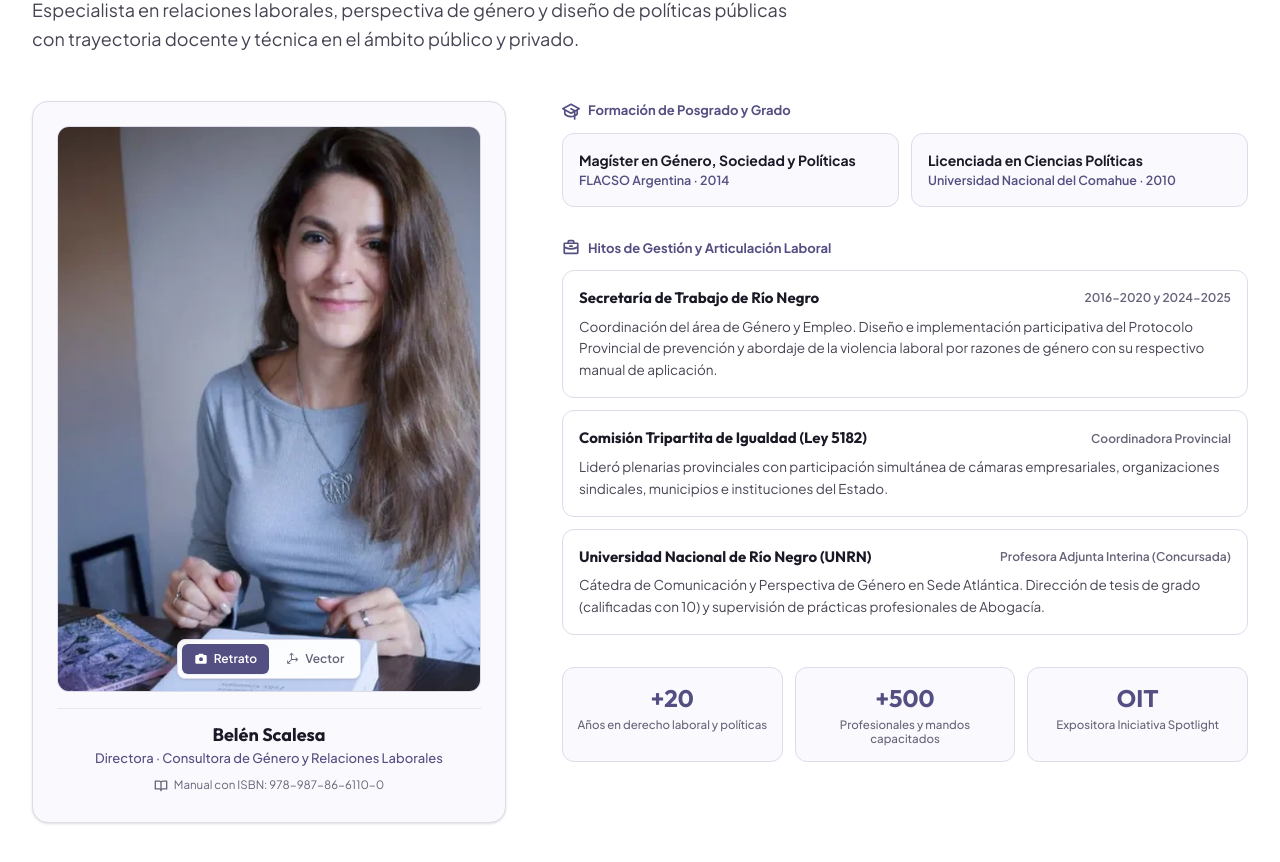
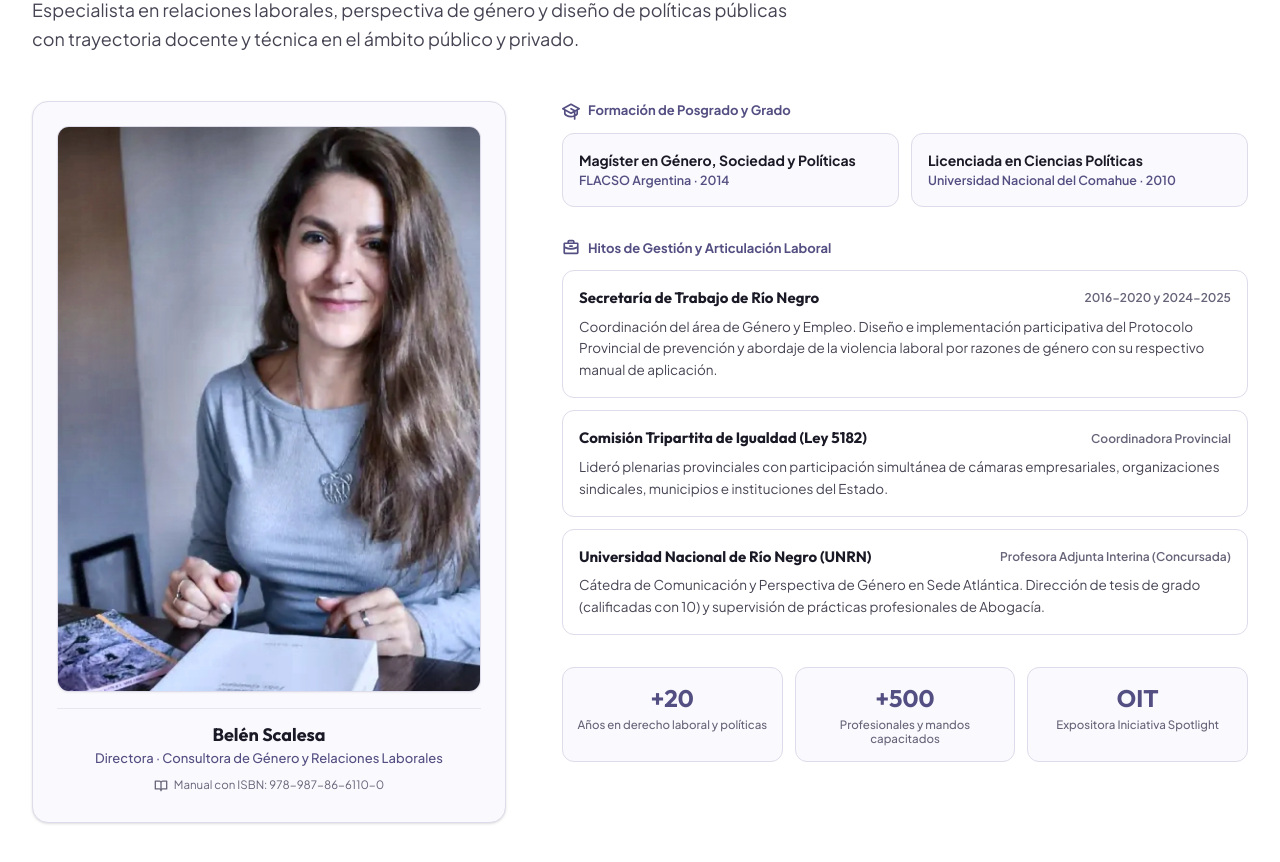
Before and after one commit to TritSoftwareFactory/ConsultoraIgualdad, a Next.js app: page / in a window 1280 px wide. Shown: the part 6015-6877 px from the top of the page. Built offline with nearby package versions, Linux system fonts and the light colour scheme.

Commit message:
feat(trajectory): remove vector toggle to display pure portrait, upscale and enhance portrait image quality (2x Lanczos4, CLAHE & unsharp mask)

```diff
--- a/src/components/TrajectoryProfile.tsx
+++ b/src/components/TrajectoryProfile.tsx
@@ -1,12 +1,9 @@
 "use client";
 
-import { useState } from "react";
 import Image from "next/image";
-import { GraduationCap, BookOpen, Briefcase, Camera, VectorThree } from "@phosphor-icons/react";
+import { GraduationCap, BookOpen, Briefcase } from "@phosphor-icons/react";
 
 export function TrajectoryProfile() {
-  const [viewMode, setViewMode] = useState<"photo" | "vector">("photo");
-
   return (
     <section id="trayectoria" className="py-16 md:py-24 bg-white border-b border-[#dedbea]/60">
       <div className="max-w-7xl mx-auto px-4 sm:px-6 lg:px-8">
@@ -27,66 +24,23 @@ export function TrajectoryProfile() {
           </p>
         </div>
 
-        {/* Main Grid: Portrait with view toggle on left, Credentials on right */}
+        {/* Main Grid: Portrait on left, Credentials on right */}
         <div className="grid grid-cols-1 lg:grid-cols-12 gap-10 lg:gap-14 items-start">
 
-          {/* Left Column: Portrait Card with Photo / Vector switcher */}
+          {/* Left Column: Portrait Card */}
           <div className="lg:col-span-5">
             <div className="bg-[#faf9fd] rounded-2xl border border-[#dedbea] p-5 sm:p-6 shadow-sm">
 
               {/* Media Container */}
-              <div className="relative aspect-[4/5] sm:aspect-[3/4] w-full rounded-xl overflow-hidden bg-[#e4e1ed] border border-[#dedbea]">
-                {viewMode === "photo" ? (
+              <div className="relative aspect-[4/5] sm:aspect-[3/4] w-full rounded-xl overflow-hidden bg-[#e4e1ed] border border-[#dedbea] shadow-xs">
                 <Image
                   src="/images/belen-scalesa.webp"
                   alt="Retrato fotográfico de Belén Scalesa, Directora de Igualdad Consultora"
                   fill
-                    className="object-cover object-top transition-opacity duration-300"
+                  sizes="(max-width: 768px) 100vw, (max-width: 1200px) 40vw, 450px"
+                  className="object-cover object-top"
                   priority
                 />
-                ) : (
-                  <div className="relative w-full h-full p-2 flex items-center justify-center bg-[#f6f5fa]">
-                    <Image
-                      src="/images/belen-vector.svg"
-                      alt="Vectorización de identidad de Belén Scalesa"
-                      fill
-                      className="object-contain transition-opacity duration-300"
-                    />
-                  </div>
-                )}
-
-                {/* View Mode Toggle inside bottom corner (Sober control) */}
-                <div className="absolute bottom-3 left-3 right-3 flex justify-center">
-                  <div className="inline-flex items-center p-1 rounded-lg bg-white/95 backdrop-blur-md border border-[#dedbea] shadow-sm gap-1">
-                    <button
-                      type="button"
-                      onClick={() => setViewMode("photo")}
-                      className={`inline-flex items-center gap-1.5 px-3 py-1.5 rounded-md text-[12px] font-semibold transition-all ${
-                        viewMode === "photo"
-                          ? "bg-[#544f82] text-white shadow-xs"
-                          : "text-[#676479] hover:text-[#1a1926]"
-                      }`}
-                      aria-label="Ver fotografía editorial"
-                    >
-                      <Camera size={14} weight={viewMode === "photo" ? "fill" : "regular"} />
-                      <span>Retrato</span>
-                    </button>
-
-                    <button
-                      type="button"
-                      onClick={() => setViewMode("vector")}
-                      className={`inline-flex items-center gap-1.5 px-3 py-1.5 rounded-md text-[12px] font-semibold transition-all ${
-                        viewMode === "vector"
-                          ? "bg-[#544f82] text-white shadow-xs"
-                          : "text-[#676479] hover:text-[#1a1926]"
-                      }`}
-                      aria-label="Ver síntesis vectorial"
-                    >
-                      <VectorThree size={14} weight={viewMode === "vector" ? "bold" : "regular"} />
-                      <span>Vector</span>
-                    </button>
-                  </div>
-                </div>
               </div>
 
               {/* Caption and Publication */}
```
Also changed, not shown: public/images/belen-scalesa.jpg, public/images/belen-scalesa.webp. Lines whose indentation alone changed are shown as unchanged.
